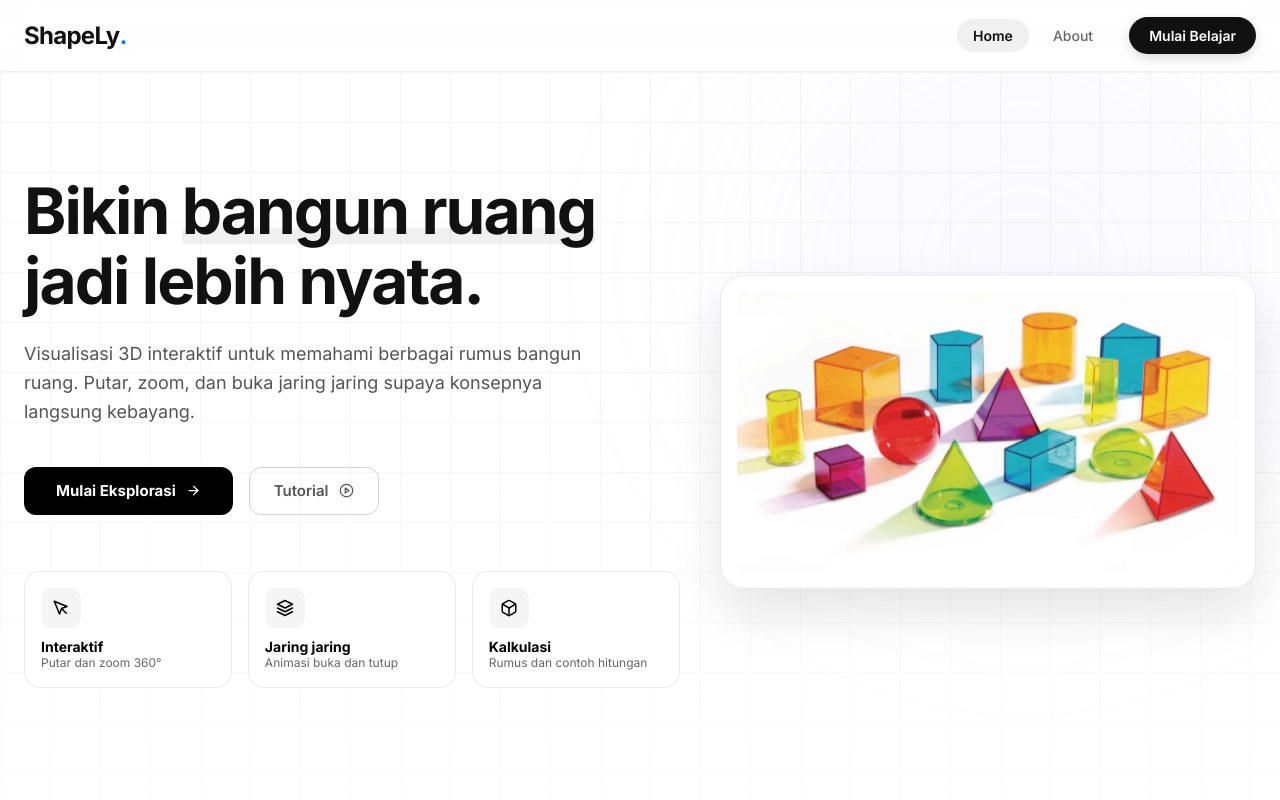
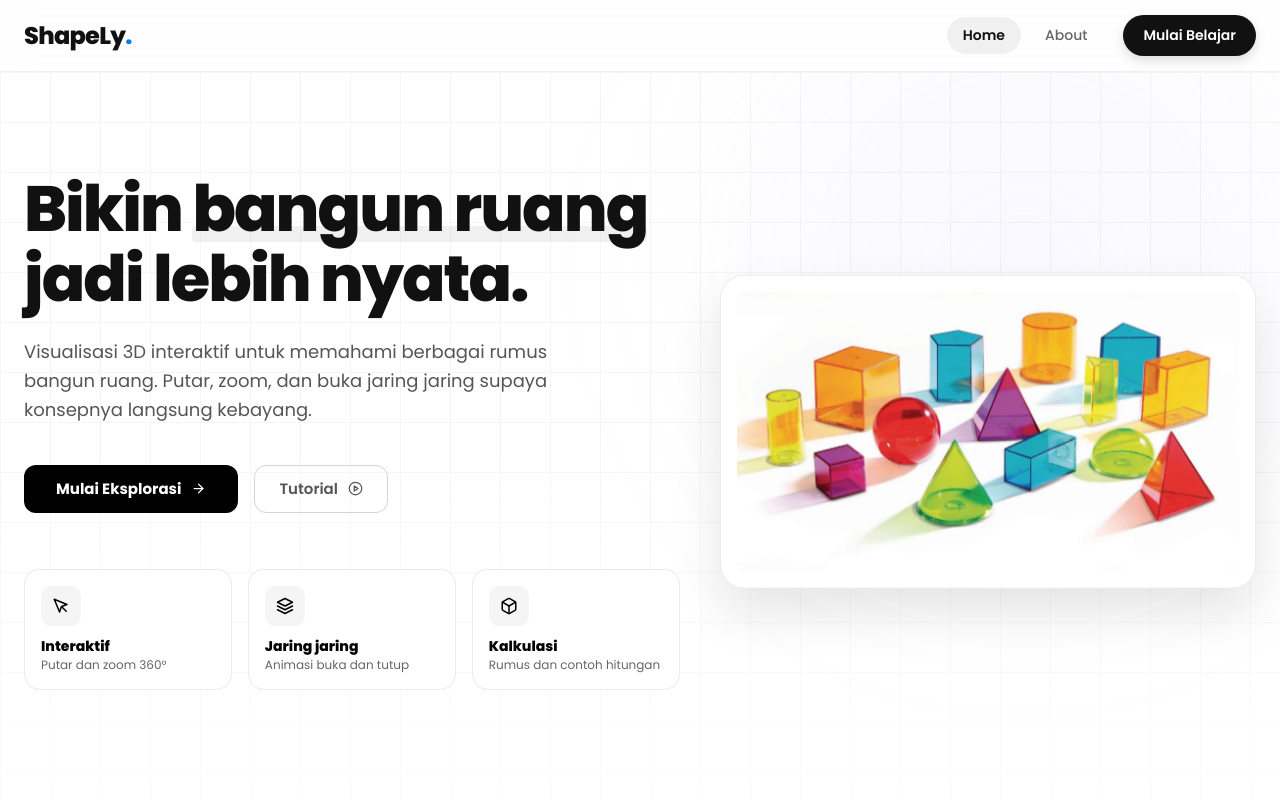
Before and after one commit to lynxrawrr/ShapeLy-WebApp, a React (Vite) app: page / in a window 1280 px wide. Shown: the top 800 px of the page. Built offline with nearby package versions, Linux system fonts and the light colour scheme.

Commit message:
style: switch typography to Poppins

```diff
--- a/index.html
+++ b/index.html
@@ -8,7 +8,7 @@
     <link rel="preconnect" href="https://fonts.googleapis.com" />
     <link rel="preconnect" href="https://fonts.gstatic.com" crossorigin />
     <link
-      href="https://fonts.googleapis.com/css2?family=Inter:wght@400;500;600;700&display=swap"
+      href="https://fonts.googleapis.com/css2?family=Poppins:wght@400;500;600;700;800&display=swap"
       rel="stylesheet"
     />
 
--- a/src/styles/tokens.scss
+++ b/src/styles/tokens.scss
@@ -11,9 +11,9 @@
   --border-heavy: #111111;
 
   /* Shadows */
-  --shadow-sm: 0 2px 8px rgba(0,0,0,0.04);
-  --shadow-md: 0 8px 24px rgba(0,0,0,0.06);
-  --shadow-float: 0 20px 40px rgba(0,0,0,0.08);
+  --shadow-sm: 0 2px 8px rgba(0, 0, 0, 0.04);
+  --shadow-md: 0 8px 24px rgba(0, 0, 0, 0.06);
+  --shadow-float: 0 20px 40px rgba(0, 0, 0, 0.08);
 
   /* Layout */
   --container-max: 1280px;
@@ -25,7 +25,8 @@
   --radius-pill: 999px;
 
   /* Typography */
-  --font-main: "Inter", -apple-system, BlinkMacSystemFont, "Segoe UI", Roboto, sans-serif;
+  --font-main:
+    "Poppins", system-ui, -apple-system, "Segoe UI", Roboto, Arial, sans-serif;
 
   /* Components */
   --nav-height: 72px;
```
